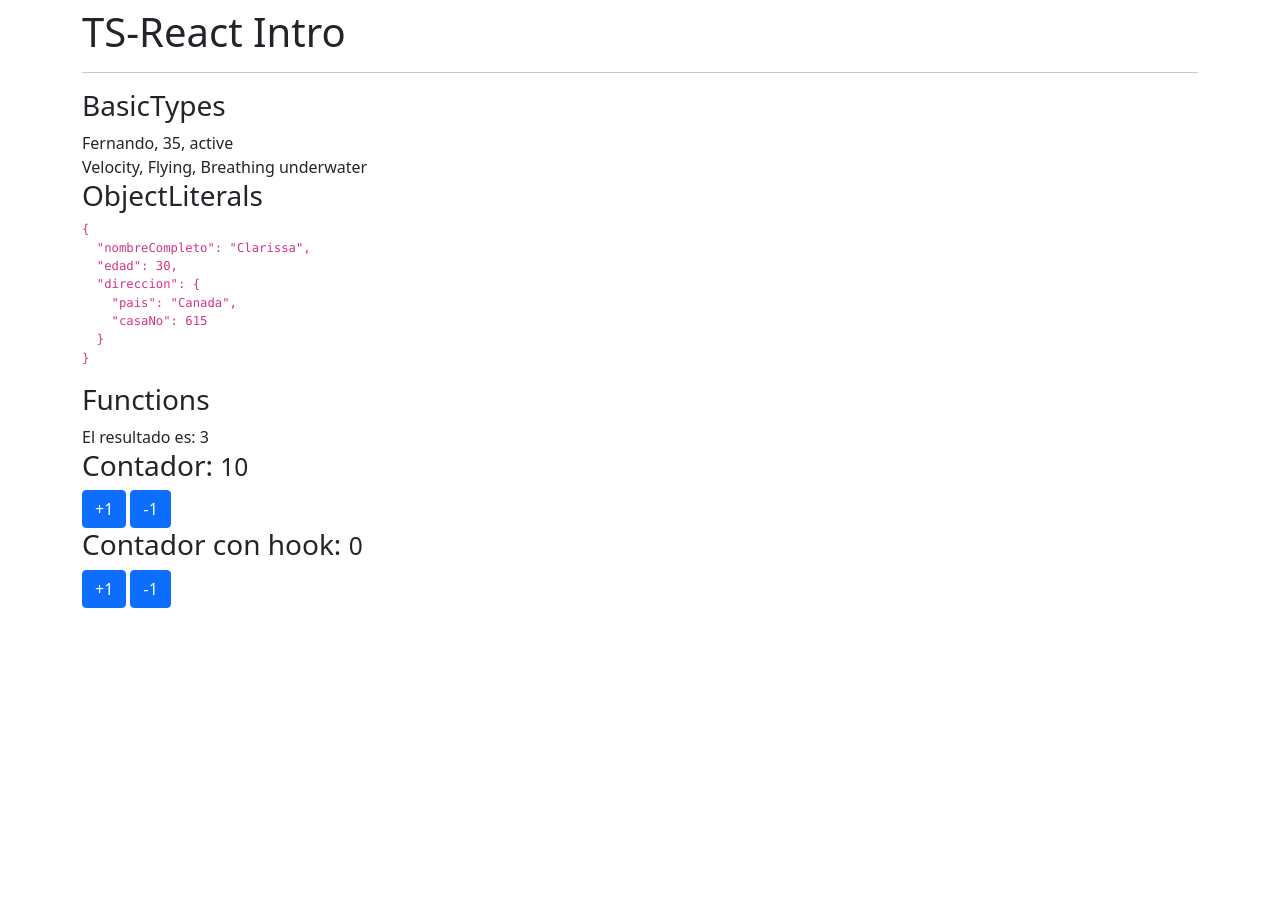
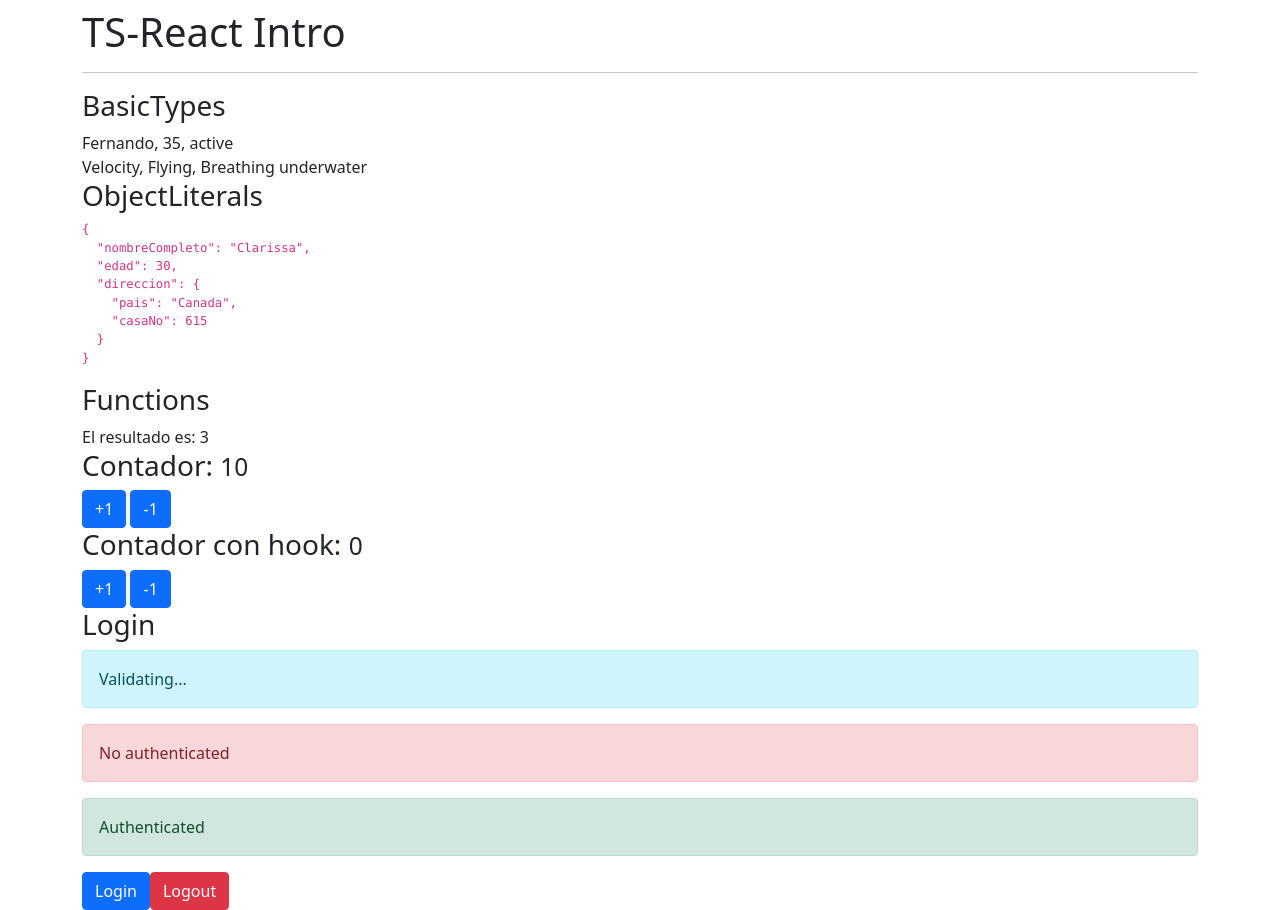
Before and after one commit to klaryon/react-native-typescript, a React (Create React App) app: page / in a window 1280 px wide. Before the commit the page ends 800 px from the top, so only its background shows below. Built offline with nearby package versions, Linux system fonts and the light colour scheme.

Commit message:
initial login component

```diff
--- a/src/App.tsx
+++ b/src/App.tsx
@@ -3,6 +3,7 @@
 import { ObjectLiterals } from "./typescript/ObjectLiterals";
 import { Contador } from "./components/Contador";
 import { ContadorHook } from "./components/ContadorHook";
+import { Login } from "./components/Login";
 
 const App = () => {
   return (
@@ -14,6 +15,7 @@
       <Functions />
       <Contador />
       <ContadorHook />
+      <Login />
     </div>
   );
 };
--- /dev/null
+++ b/src/components/Login.tsx
@@ -0,0 +1,13 @@
+export const Login = () => {
+  return (
+    <>
+      <h3>Login</h3>
+
+      <div className="alert alert-info">Validating...</div>
+      <div className="alert alert-danger">No authenticated</div>
+      <div className="alert alert-success">Authenticated</div>
+      <button className="btn btn-primary">Login</button>
+      <button className="btn btn-danger">Logout</button>
+    </>
+  );
+};
```
